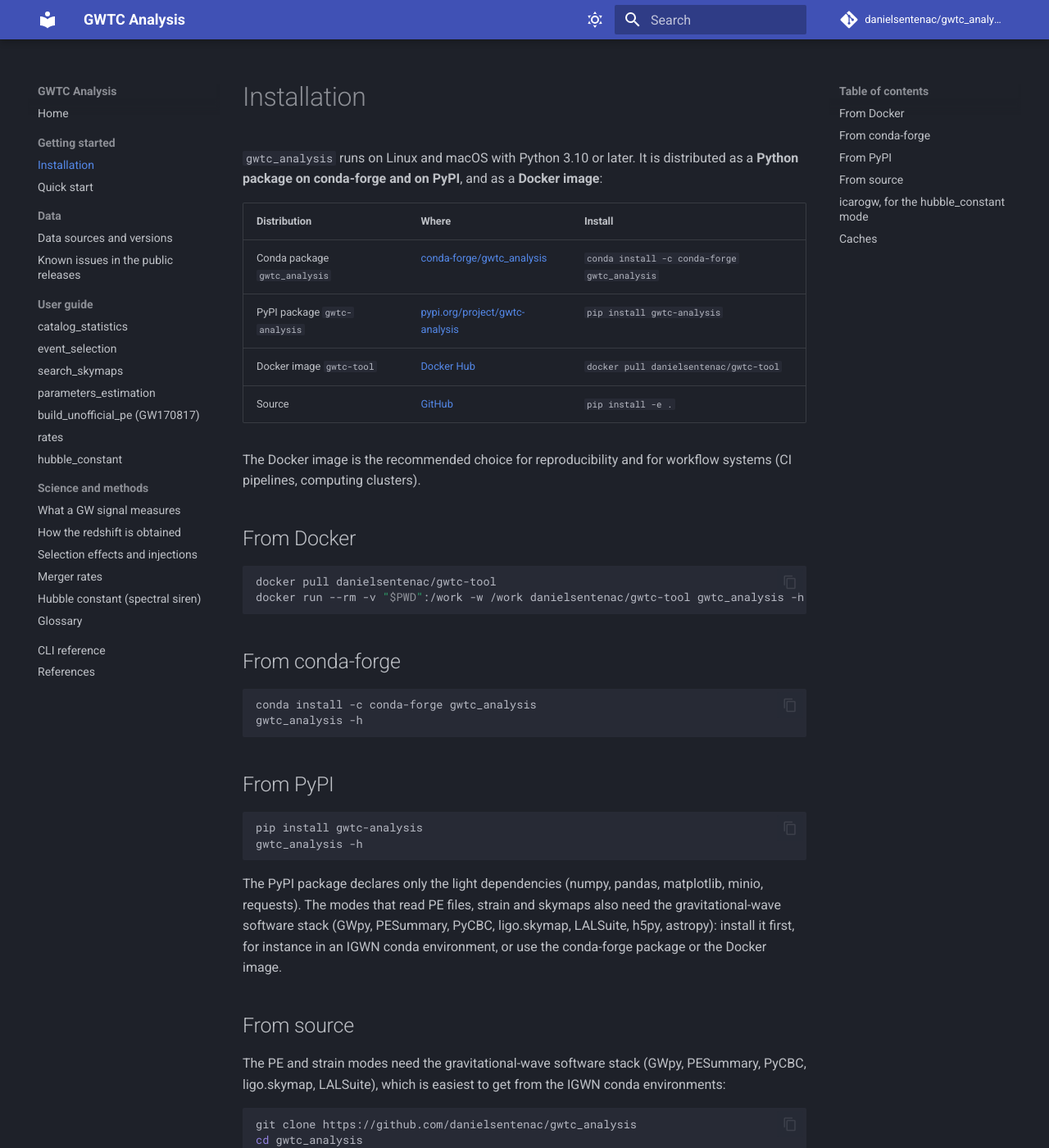
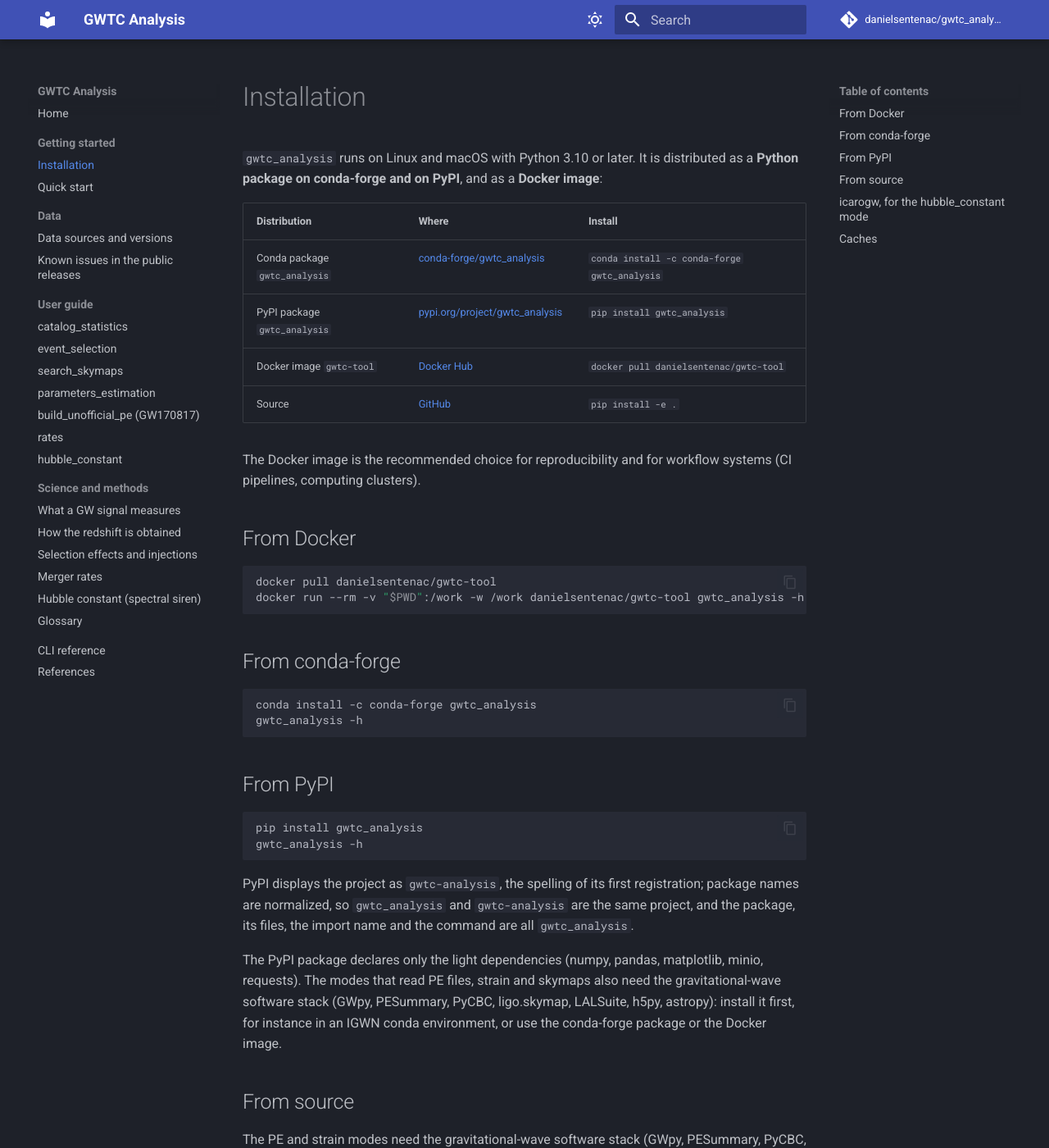
Before and after one commit to danielsentenac/gwtc_analysis, an MkDocs documentation site: the page built from docs/installation.md, in a window 1280 px wide and 1400 px high. Shown: the whole window at 82% size. Built offline with MkDocs 1.6.1 and Material for MkDocs 9.7.7, drawn with Linux system fonts in a browser that asks for light colours; comment, search, counter and statistics services are not loaded.

Commit message:
docs, README: one package name, gwtc_analysis, for pip too (PyPI only displays gwtc-analysis)
Co-Authored-By: Claude Opus 5.5 <noreply@anthropic.com>

````diff
--- a/docs/installation.md
+++ b/docs/installation.md
@@ -6,7 +6,7 @@ package on conda-forge and on PyPI**, and as a **Docker image**:
 | Distribution | Where | Install |
 |---|---|---|
 | Conda package `gwtc_analysis` | [conda-forge/gwtc_analysis](https://anaconda.org/conda-forge/gwtc_analysis) | `conda install -c conda-forge gwtc_analysis` |
-| PyPI package `gwtc-analysis` | [pypi.org/project/gwtc-analysis](https://pypi.org/project/gwtc-analysis/) | `pip install gwtc-analysis` |
+| PyPI package `gwtc_analysis` | [pypi.org/project/gwtc_analysis](https://pypi.org/project/gwtc_analysis/) | `pip install gwtc_analysis` |
 | Docker image `gwtc-tool` | [Docker Hub](https://hub.docker.com/r/danielsentenac/gwtc-tool/) | `docker pull danielsentenac/gwtc-tool` |
 | Source | [GitHub](https://github.com/danielsentenac/gwtc_analysis) | `pip install -e .` |
 
@@ -30,9 +30,13 @@ gwtc_analysis -h
 ## From PyPI
 
 ```bash
-pip install gwtc-analysis
+pip install gwtc_analysis
 gwtc_analysis -h
 ```
+
+PyPI displays the project as `gwtc-analysis`, the spelling of its first registration; package names are
+normalized, so `gwtc_analysis` and `gwtc-analysis` are the same project, and the package, its files, the
+import name and the command are all `gwtc_analysis`.
 
 The PyPI package declares only the light dependencies (numpy, pandas, matplotlib, minio, requests). The
 modes that read PE files, strain and skymaps also need the gravitational-wave software stack (GWpy,
````
Also changed, not shown: README.md (+1 -1 lines).
